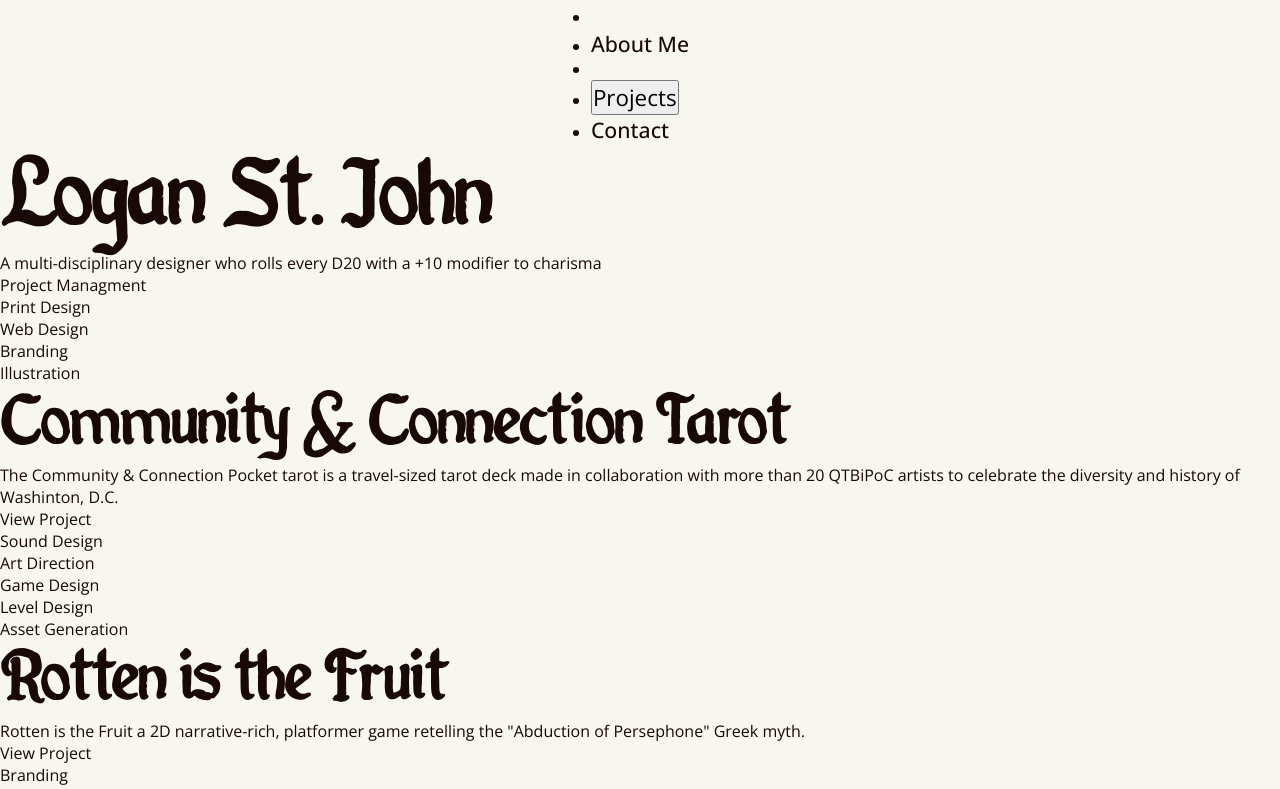
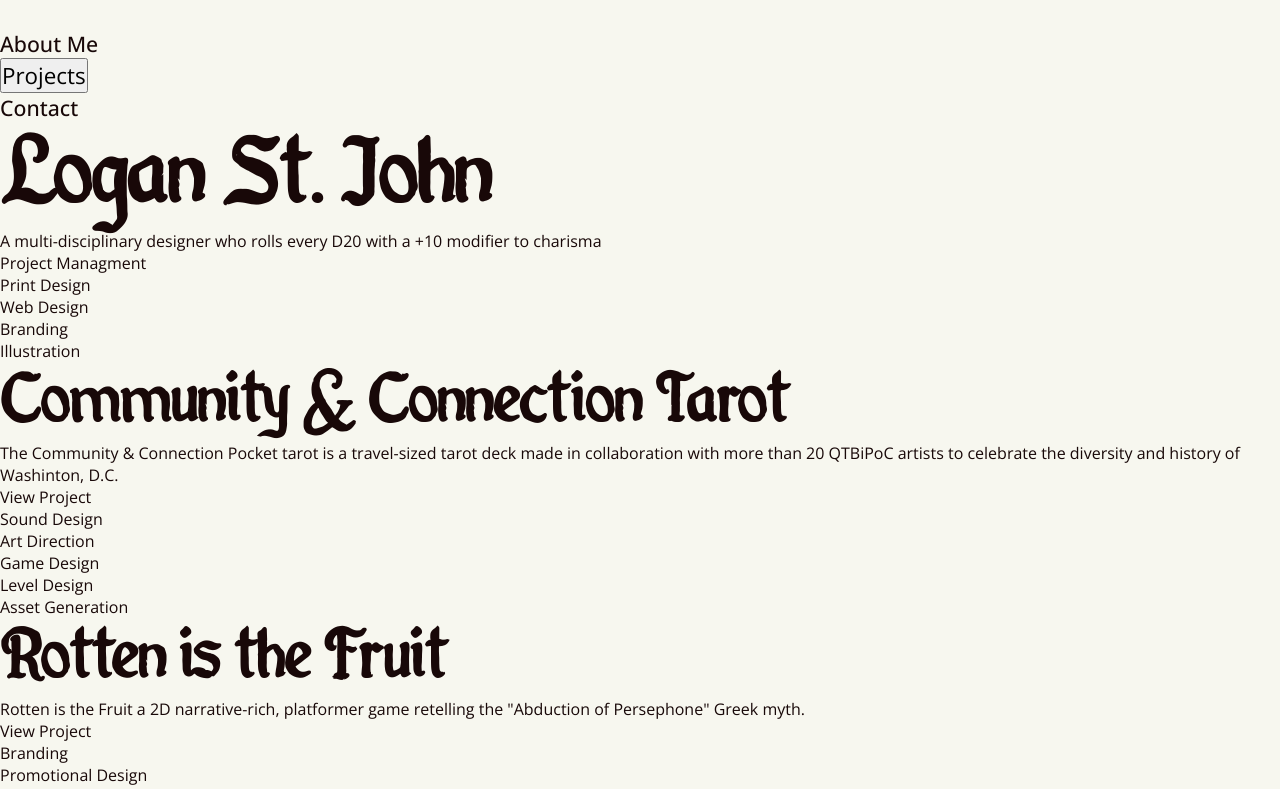
Before and after one commit to ldulski/portfolio-2026, a website: page index.html in a window 1280 px wide. Shown: the top 789 px of the page. Drawn offline with nearby package versions, Linux system fonts and the light colour scheme; some icons are missing.

Commit message:
edits to nav bar

```diff
--- a/app/CSS/globals.CSS
+++ b/app/CSS/globals.CSS
@@ -83,12 +83,15 @@
     list-style-type: none;
 }
 
+ul{
+    list-style-type: none;
+}
+
 /* nav and footer bars */
 nav {
     display: flex;
-    flex-flow: row nowrap;
-    justify-content: center;
-    align-items: flex-end;
+    flex-flow: column nowrap;
+    justify-content: space-evenly;
     overflow: hidden;
 }
 
```
